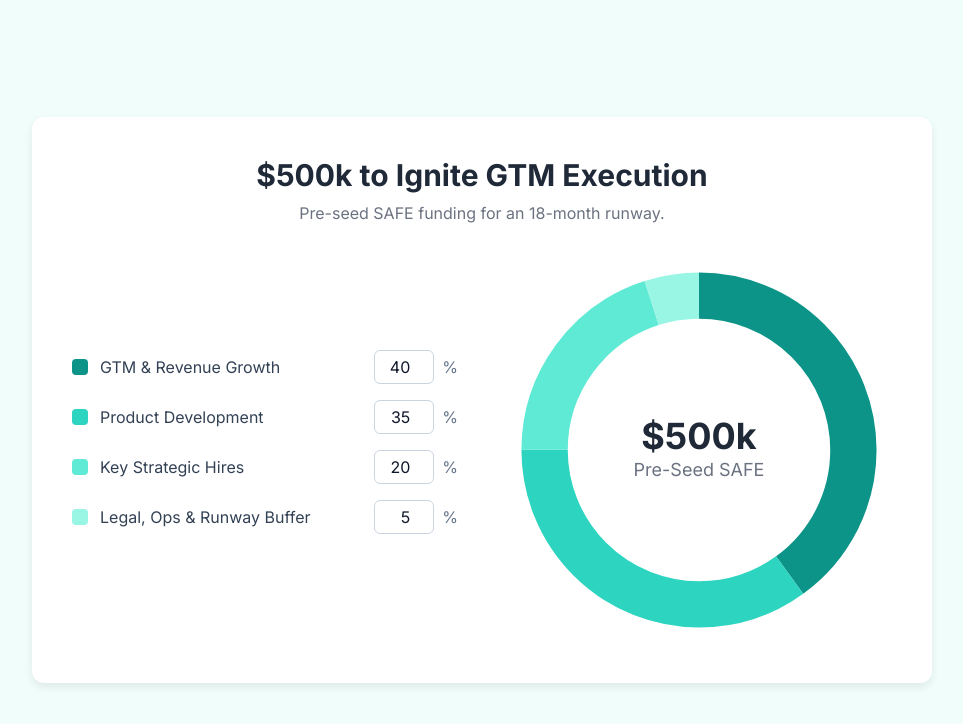
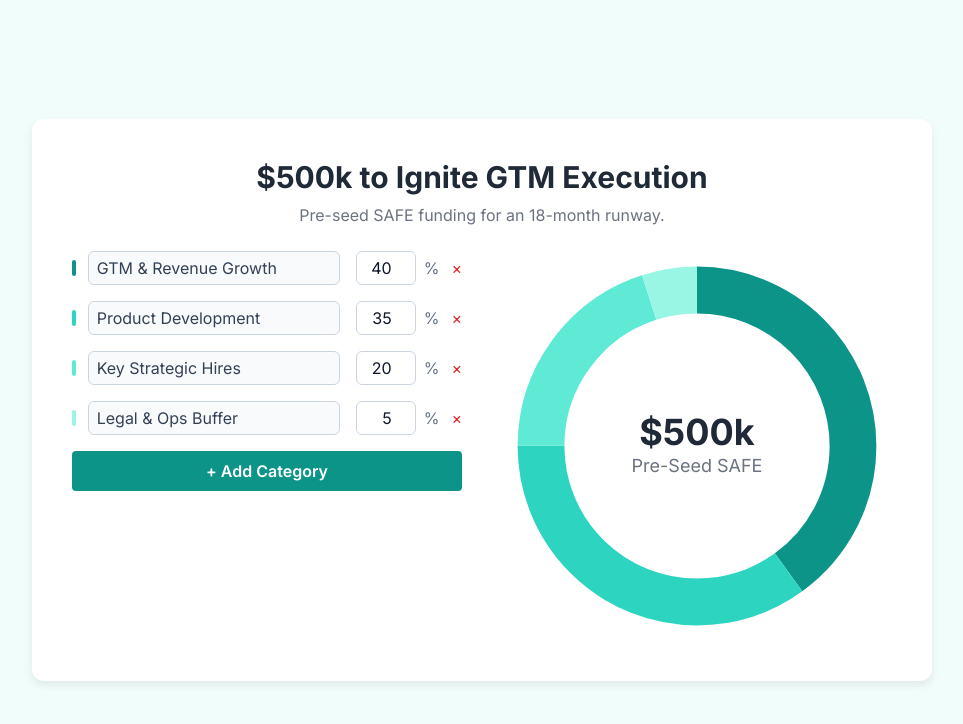
Before and after one commit to ronniearistil/Interactive-Discovery-Validation-Dashboard, a plain HTML site: page index.html in a window 1280 px wide. Shown: the whole page, without its empty margins (158-1121 px from the left). Drawn offline with nearby package versions, Linux system fonts and the light colour scheme.

Commit message:
Update index.html

```diff
--- a/index.html
+++ b/index.html
@@ -3,7 +3,7 @@
 <head>
   <meta charset="UTF-8" />
   <meta name="viewport" content="width=device-width, initial-scale=1.0" />
-  <title>FinnixPro — Funding Allocation</title>
+  <title>FinnixPro — Dynamic Funding Chart</title>
   <link rel="preconnect" href="https://fonts.googleapis.com" />
   <link rel="preconnect" href="https://fonts.gstatic.com" crossorigin />
   <link href="https://fonts.googleapis.com/css2?family=Inter:wght@400;600;700&display=swap" rel="stylesheet" />
@@ -31,7 +31,6 @@
     .input-group {
       display: flex;
       align-items: center;
-      margin-bottom: 1rem;
     }
     .color-box {
       width: 1rem;
@@ -43,6 +42,11 @@
       flex: 1;
       font-weight: 500;
       color: #334155;
+      background: #f9fafb;
+      border: 1px solid #cbd5e1;
+      padding: 0.25rem 0.5rem;
+      border-radius: 0.375rem;
+      margin-right: 0.5rem;
     }
     .percent-input {
       width: 60px;
@@ -57,6 +61,14 @@
       font-size: 1rem;
       color: #64748b;
     }
+    .delete-btn {
+      background: none;
+      border: none;
+      color: #dc2626;
+      font-size: 1rem;
+      cursor: pointer;
+      margin-left: 0.75rem;
+    }
     #total-percent-warning {
       color: #dc2626;
       font-weight: 500;
@@ -69,42 +81,16 @@
 <body>
   <div id="chart-container">
     <h1 class="text-3xl font-bold text-center text-gray-800 mb-2">$500k to Ignite GTM Execution</h1>
-    <p class="text-center text-gray-500 mb-8">Pre-seed SAFE funding for an 18-month runway.</p>
+    <p class="text-center text-gray-500 mb-6">Pre-seed SAFE funding for an 18-month runway.</p>
 
-    <div class="grid grid-cols-1 md:grid-cols-2 gap-12 items-center">
-      <!-- Input Sliders -->
-      <div id="inputs-container">
-        <!-- GTM Strategy -->
-        <div class="input-group">
-          <div class="color-box" style="background-color: #0d9488;"></div>
-          <label for="gtm-input" class="input-label">GTM & Revenue Growth</label>
-          <input type="number" id="gtm-input" class="percent-input" value="40" />
-          <span class="percent-sign">%</span>
-        </div>
+    <div class="grid grid-cols-1 md:grid-cols-2 gap-10 items-start">
+      <!-- Inputs -->
+      <div>
+        <div id="inputs-container" class="space-y-4"></div>
 
-        <!-- Product Development -->
-        <div class="input-group">
-          <div class="color-box" style="background-color: #2dd4bf;"></div>
-          <label for="product-input" class="input-label">Product Development</label>
-          <input type="number" id="product-input" class="percent-input" value="35" />
-          <span class="percent-sign">%</span>
-        </div>
-
-        <!-- Strategic Hires -->
-        <div class="input-group">
-          <div class="color-box" style="background-color: #5eead4;"></div>
-          <label for="hires-input" class="input-label">Key Strategic Hires</label>
-          <input type="number" id="hires-input" class="percent-input" value="20" />
-          <span class="percent-sign">%</span>
-        </div>
-
-        <!-- Legal & Runway -->
-        <div class="input-group">
-          <div class="color-box" style="background-color: #99f6e4;"></div>
-          <label for="legal-input" class="input-label">Legal, Ops & Runway Buffer</label>
-          <input type="number" id="legal-input" class="percent-input" value="5" />
-          <span class="percent-sign">%</span>
-        </div>
+        <button id="add-category-btn" class="mt-4 bg-teal-600 hover:bg-teal-700 text-white font-semibold py-2 px-4 rounded w-full">
+          + Add Category
+        </button>
 
         <div id="total-percent-warning">Total must be 100%</div>
       </div>
@@ -123,23 +109,17 @@
   </div>
 
   <script>
-    const inputs = {
-      gtm: document.getElementById('gtm-input'),
-      product: document.getElementById('product-input'),
-      hires: document.getElementById('hires-input'),
-      legal: document.getElementById('legal-input'),
-    };
     const svg = document.getElementById('donut-chart');
     const warning = document.getElementById('total-percent-warning');
+    const container = document.getElementById('inputs-container');
+    const addBtn = document.getElementById('add-category-btn');
+
     const radius = 40;
     const circumference = 2 * Math.PI * radius;
 
-    const colors = {
-      gtm: '#0d9488',
-      product: '#2dd4bf',
-      hires: '#5eead4',
-      legal: '#99f6e4',
-    };
+    const colorPalette = ['#0d9488', '#2dd4bf', '#5eead4', '#99f6e4', '#a5f3fc', '#67e8f9'];
+    let colorIndex = 0;
+    const inputs = [];
 
     function createSegment(offset, dasharray, color) {
       const circle = document.createElementNS("http://www.w3.org/2000/svg", "circle");
@@ -157,31 +137,69 @@
 
     function drawChart() {
       svg.innerHTML = '';
-      const percentages = {
-        gtm: parseFloat(inputs.gtm.value) || 0,
-        product: parseFloat(inputs.product.value) || 0,
-        hires: parseFloat(inputs.hires.value) || 0,
-        legal: parseFloat(inputs.legal.value) || 0,
-      };
+      let total = 0;
+      const slices = [];
 
-      const total = Object.values(percentages).reduce((sum, val) => sum + val, 0);
+      for (const { inputEl, color } of inputs) {
+        const val = parseFloat(inputEl.value) || 0;
+        total += val;
+        slices.push({ val, color });
+      }
+
       warning.style.display = total !== 100 ? 'block' : 'none';
       if (total !== 100) {
         warning.textContent = `Total must be 100% (currently ${total}%)`;
       }
 
-      let accumulatedOffset = 0;
-      for (const key in percentages) {
-        const percent = percentages[key];
-        const dasharray = `${(percent / 100) * circumference} ${circumference}`;
-        const segment = createSegment(-accumulatedOffset, dasharray, colors[key]);
+      let offset = 0;
+      for (const { val, color } of slices) {
+        const dasharray = `${(val / 100) * circumference} ${circumference}`;
+        const segment = createSegment(-offset, dasharray, color);
         svg.appendChild(segment);
-        accumulatedOffset += (percent / 100) * circumference;
+        offset += (val / 100) * circumference;
       }
     }
 
-    Object.values(inputs).forEach(input => input.addEventListener('input', drawChart));
-    drawChart();
+    function addCategory(label = 'New Category', value = 0) {
+      const id = `cat-${Date.now()}`;
+      const color = colorPalette[colorIndex % colorPalette.length];
+      colorIndex++;
+
+      const group = document.createElement('div');
+      group.className = 'input-group';
+
+      group.innerHTML = `
+        <div class="color-box" style="background-color: ${color};"></div>
+        <input type="text" class="input-label" value="${label}" />
+        <input type="number" id="${id}" class="percent-input ml-2" value="${value}" />
+        <span class="percent-sign">%</span>
+        <button class="delete-btn" title="Delete Category">&times;</button>
+      `;
+
+      const inputEl = group.querySelector(`#${id}`);
+      const deleteBtn = group.querySelector('.delete-btn');
+
+      inputEl.addEventListener('input', drawChart);
+      deleteBtn.addEventListener('click', () => {
+        group.remove();
+        const index = inputs.findIndex(item => item.id === id);
+        if (index !== -1) inputs.splice(index, 1);
+        drawChart();
+      });
+
+      container.appendChild(group);
+      inputs.push({ id, inputEl, color });
+
+      drawChart();
+    }
+
+    // Initial categories
+    addCategory('GTM & Revenue Growth', 40);
+    addCategory('Product Development', 35);
+    addCategory('Key Strategic Hires', 20);
+    addCategory('Legal & Ops Buffer', 5);
+
+    addBtn.addEventListener('click', () => addCategory());
   </script>
 </body>
 </html>
```
